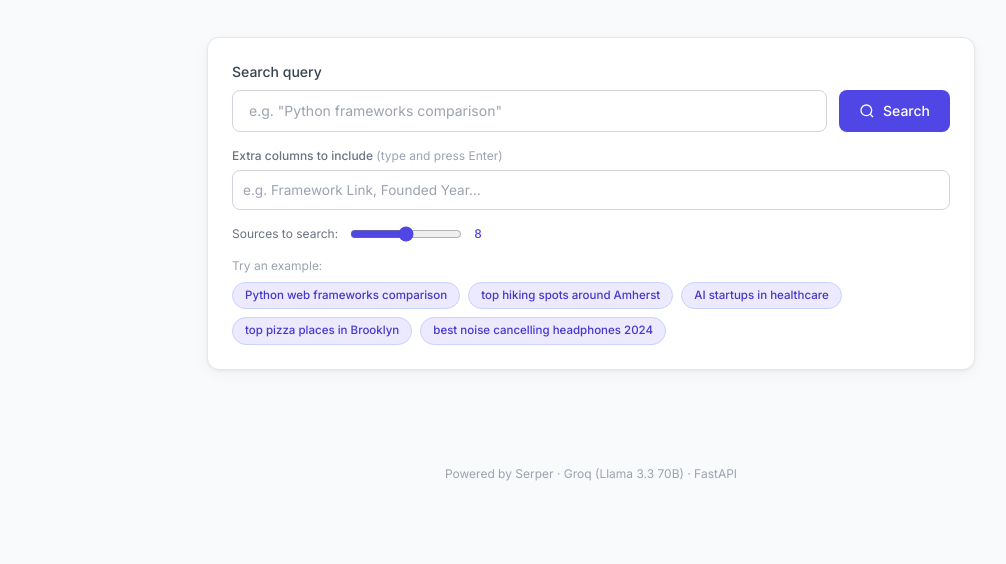
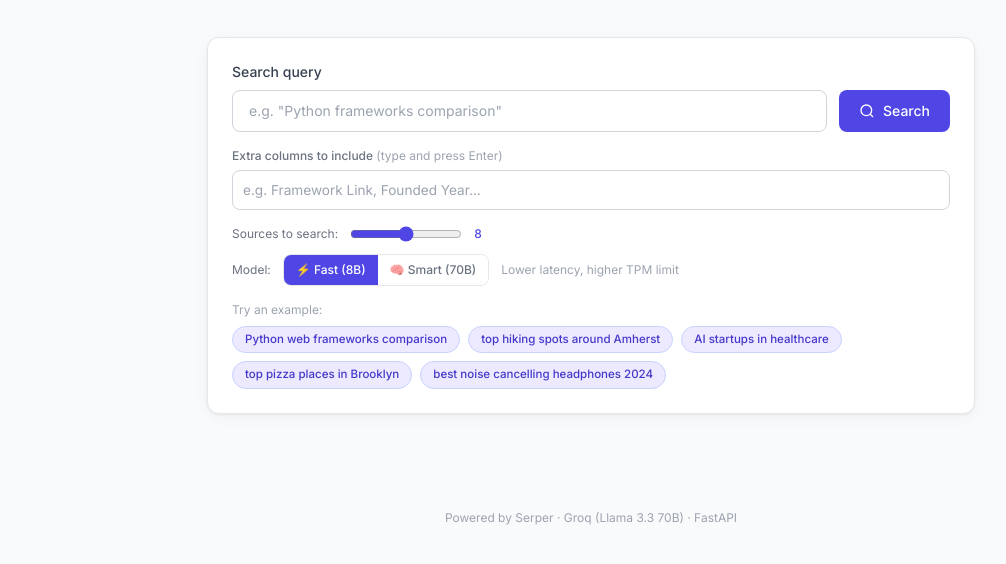
Before and after one commit to deepalisingh11/agentic-search, a plain HTML site: page frontend/index.html in a window 1280 px wide. Shown: the part 204-768 px from the top of the page, without its empty margins (49-1055 px from the left). Drawn offline with nearby package versions, Linux system fonts and the light colour scheme.

Commit message:
refactor: toggle button UI

```diff
--- a/frontend/index.html
+++ b/frontend/index.html
@@ -319,6 +319,23 @@
         <span id="results-val" class="text-xs font-medium text-indigo-600 w-4">8</span>
       </div>
 
+      <!-- Model toggle -->
+      <div class="mt-3 flex items-center gap-3">
+        <label class="text-xs text-gray-500 whitespace-nowrap">Model:</label>
+        <div
+          style="display:flex; border:1px solid #e5e7eb; border-radius:8px; overflow:hidden; font-size:0.75rem; font-weight:500;">
+          <button id="btn-fast" onclick="setModel(true)"
+            style="padding:6px 12px; cursor:pointer; border:none; background:#4f46e5; color:white;">
+            ⚡ Fast (8B)
+          </button>
+          <button id="btn-smart" onclick="setModel(false)"
+            style="padding:6px 12px; cursor:pointer; border:none; background:white; color:#6b7280;">
+            🧠 Smart (70B)
+          </button>
+        </div>
+        <span id="model-hint" class="text-xs text-gray-400">Lower latency, higher TPM limit</span>
+      </div>
+
       <!-- Examples -->
       <div class="mt-4">
         <p class="text-xs text-gray-400 mb-2">Try an example:</p>
@@ -429,6 +446,7 @@
     let customTags = [];
     let sortCol = null;
     let sortAsc = true;
+    let useFastModel = true;
 
     // ── Tag input (custom columns) ──────────────────────────────────────────
     function handleTagInput(e) {
@@ -461,6 +479,22 @@
     function removeTag(i) {
       customTags.splice(i, 1);
       renderTags();
+    }
+
+    // ── Model toggle ─────────────────────────────────────────────────────────
+    function setModel(fast) {
+      useFastModel = fast;
+      const btnFast = document.getElementById('btn-fast');
+      const btnSmart = document.getElementById('btn-smart');
+
+      btnFast.style.background = fast ? '#4f46e5' : 'white';
+      btnFast.style.color = fast ? 'white' : '#6b7280';
+      btnSmart.style.background = !fast ? '#4f46e5' : 'white';
+      btnSmart.style.color = !fast ? 'white' : '#6b7280';
+
+      document.getElementById('model-hint').textContent = fast
+        ? 'llama-3.1-8b-instant: Lower latency, higher TPM limit'
+        : 'llama-3.3-70b-versatile: Better quality, uses more daily tokens';
     }
 
     // ── Query examples ──────────────────────────────────────────────────────
@@ -507,7 +541,7 @@
         const resp = await fetch('/api/search', {
           method: 'POST',
           headers: { 'Content-Type': 'application/json' },
-          body: JSON.stringify({ query, max_results: maxResults, custom_columns: customTags })
+          body: JSON.stringify({ query, max_results: maxResults, custom_columns: customTags, use_fast_model: useFastModel })
         });
         if (!resp.ok) { const err = await resp.json(); throw new Error(err.detail || `HTTP ${resp.status}`); }
         const data = await resp.json();
```
